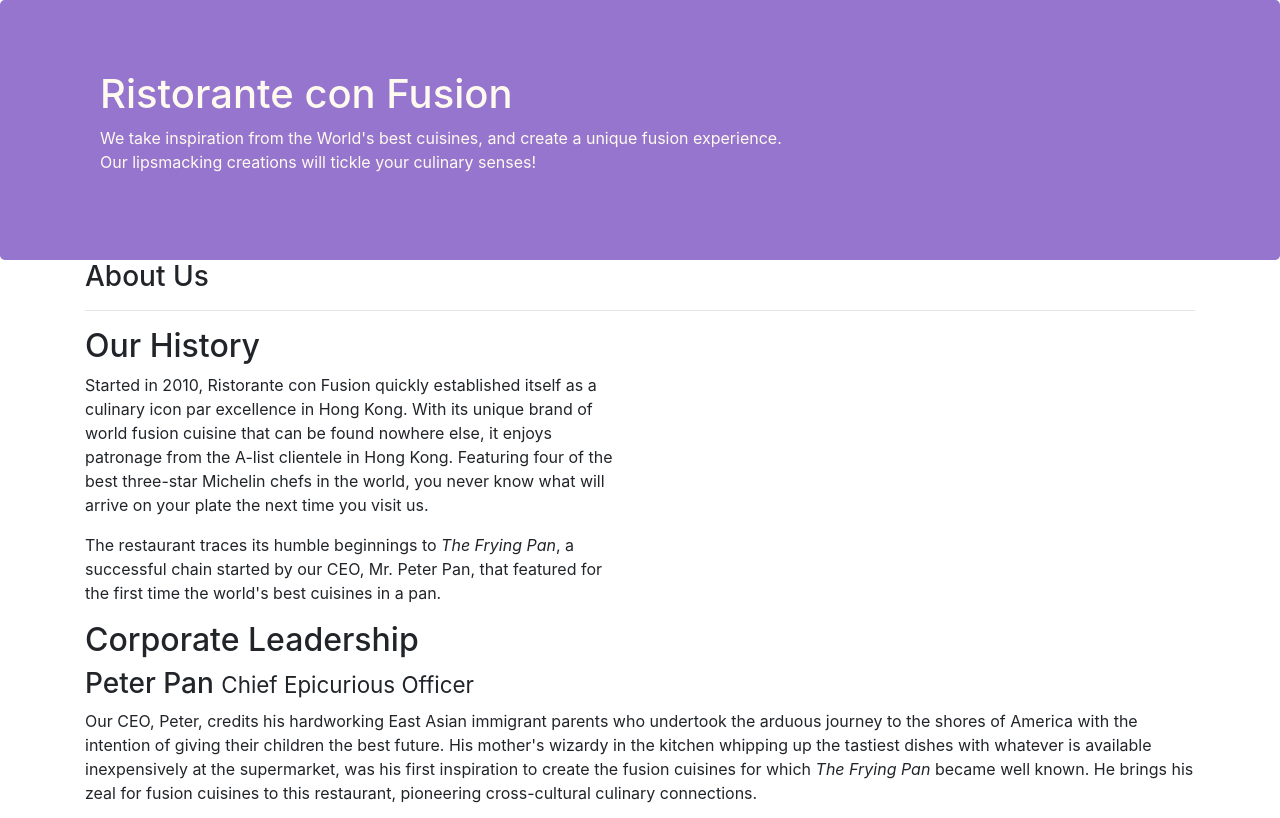
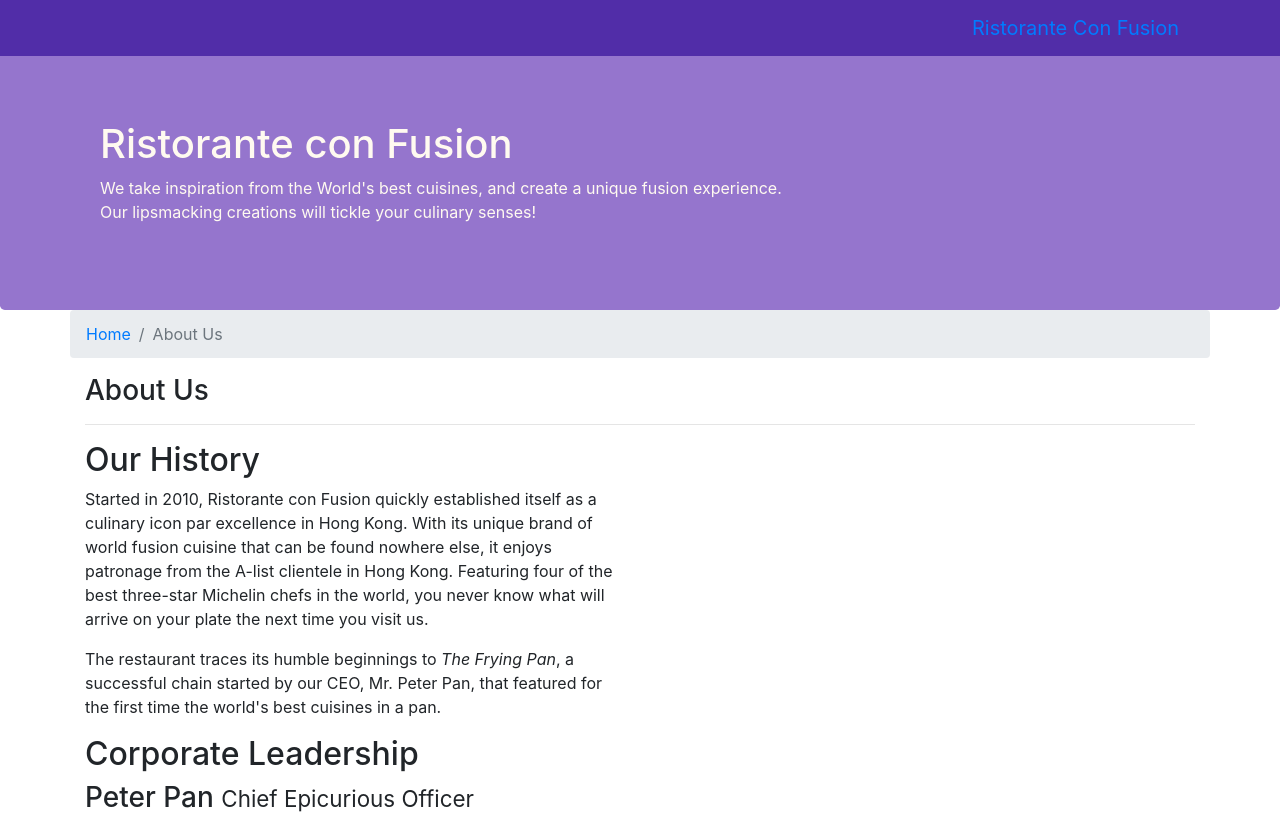
Before and after one commit to OverlordLaladon/Bootstrap-4-intro, a website: page aboutus.html in a window 1280 px wide. Shown: the top 818 px of the page. Drawn offline with nearby package versions, Linux system fonts and the light colour scheme.

Commit message:
Navbar, breadcrumbs

```diff
--- a/CSS/styles.css
+++ b/CSS/styles.css
@@ -27,3 +27,12 @@ address {
   margin: 0px;
   color: #0f0f0f;
 }
+
+body {
+  padding: 50px 0px 0px 0px;
+  z-index: 0;
+}
+
+.navbar-inverse {
+  background-color: #512da8;
+}
--- a/aboutus.html
+++ b/aboutus.html
@@ -16,7 +16,32 @@
 </head>
 
 <body>
+    <nav class="navbar navbar-inverse navbar-toggleable-sm fixed-top">
+        <div class="container">
 
+            <button class="navbar-toggler" type="button" data-toggle="collapse" data-target="#Navbar">
+                <span class="navbar-toggler-icon"></span>
+
+            </button>
+            <a class="navbar-brand" href="./index.html">Ristorante Con Fusion</a>
+            <div class="collapse navbar-collapse" id="Navbar">
+                <ul class="navbar-nav">
+                    <li class="nav-item">
+                        <a class="nav-link" href="./index.html">Home</a>
+                    </li>
+                    <li class="nav-item active">
+                        <a class="nav-link" href="#">About</a>
+                    </li>
+                    <li class="nav-item">
+                        <a class="nav-link" href="#">Menu</a>
+                    </li>
+                    <li class="nav-item">
+                        <a class="nav-link" href="#">Contact</a>
+                    </li>
+                </ul>
+            </div>
+        </div>
+    </nav>
     <header class="jumbotron">
         <div class="container">
             <div class="row row-header">
@@ -33,6 +58,12 @@
 
     <div class="container">
         <div class="row">
+            <ol class="col-12 breadcrumb">
+                <li class="breadcrumb-item">
+                    <a href="./index.html">Home</a>
+                </li>
+                <li class="breadcrumb-item active">About Us</li>
+            </ol>
             <div class="col">
                 <h3>About Us</h3>
                 <hr>
@@ -102,7 +133,7 @@
                     <h5>Links</h5>
                     <ul class="list-unstyled">
                         <li>
-                            <a href="#">Home</a>
+                            <a href="./index.html">Home</a>
                         </li>
                         <li>
                             <a href="#">About</a>
```
Also changed, not shown: index.html (+8 -2 lines).
